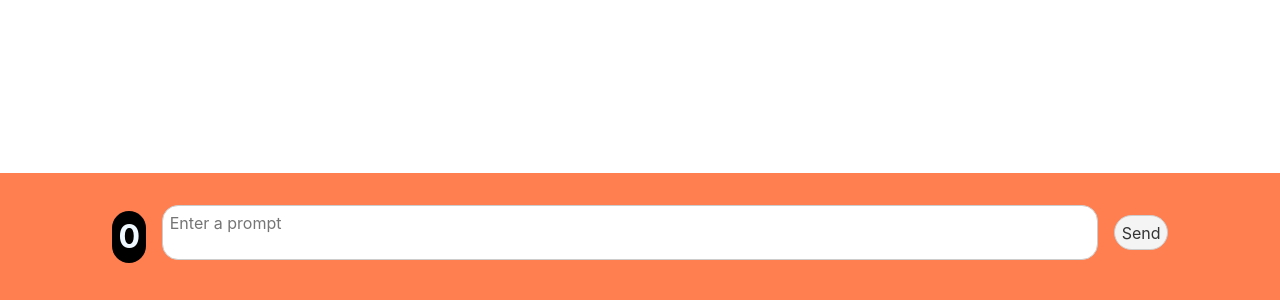
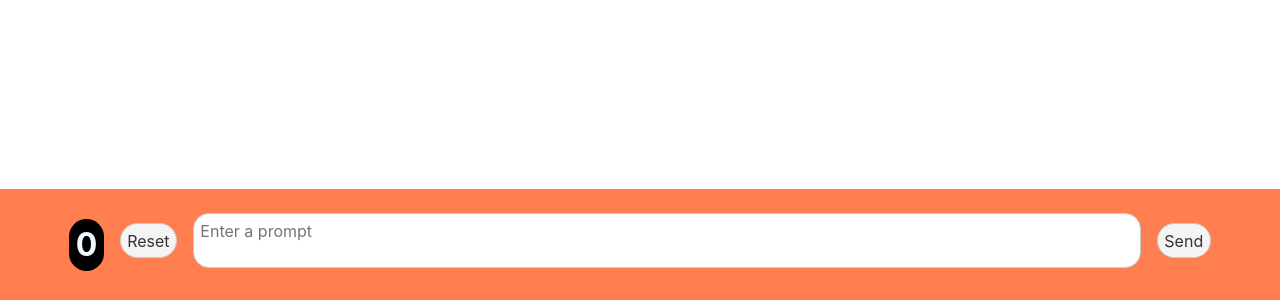
Before and after one commit to Kubixy/GPT_Api_Front-end, a Svelte app: page / in a window 1280 px wide. Shown: the part 500-800 px from the top of the page. Built offline with nearby package versions, Linux system fonts and the light colour scheme.

Commit message:
add reset conversation feauture

```diff
--- a/src/App.svelte
+++ b/src/App.svelte
@@ -50,6 +50,12 @@
 
 <div id="Controls">
   <h1 id="token-count">{tokenCount}</h1>
+  <button
+    on:click={() => {
+      messages = [];
+      tokenCount = 0;
+    }}>Reset</button
+  >
   <textarea bind:value={prompt} placeholder="Enter a prompt" />
   {#if isLoading}
     <Spinner />
@@ -78,7 +84,7 @@
     display: flex;
     justify-content: center;
     align-items: center;
-    padding: 1em;
+    padding: 0.5em;
     gap: 1em;
     background-color: coral;
   }
@@ -91,7 +97,7 @@
   }
 
   #Conversation {
-    padding-bottom: 7.5em;
+    padding-bottom: 7em;
   }
 
   button {
```
Also changed, not shown: public/build/bundle.css, public/build/bundle.js, 1 other file (tests, documents, lock files or other folders).
